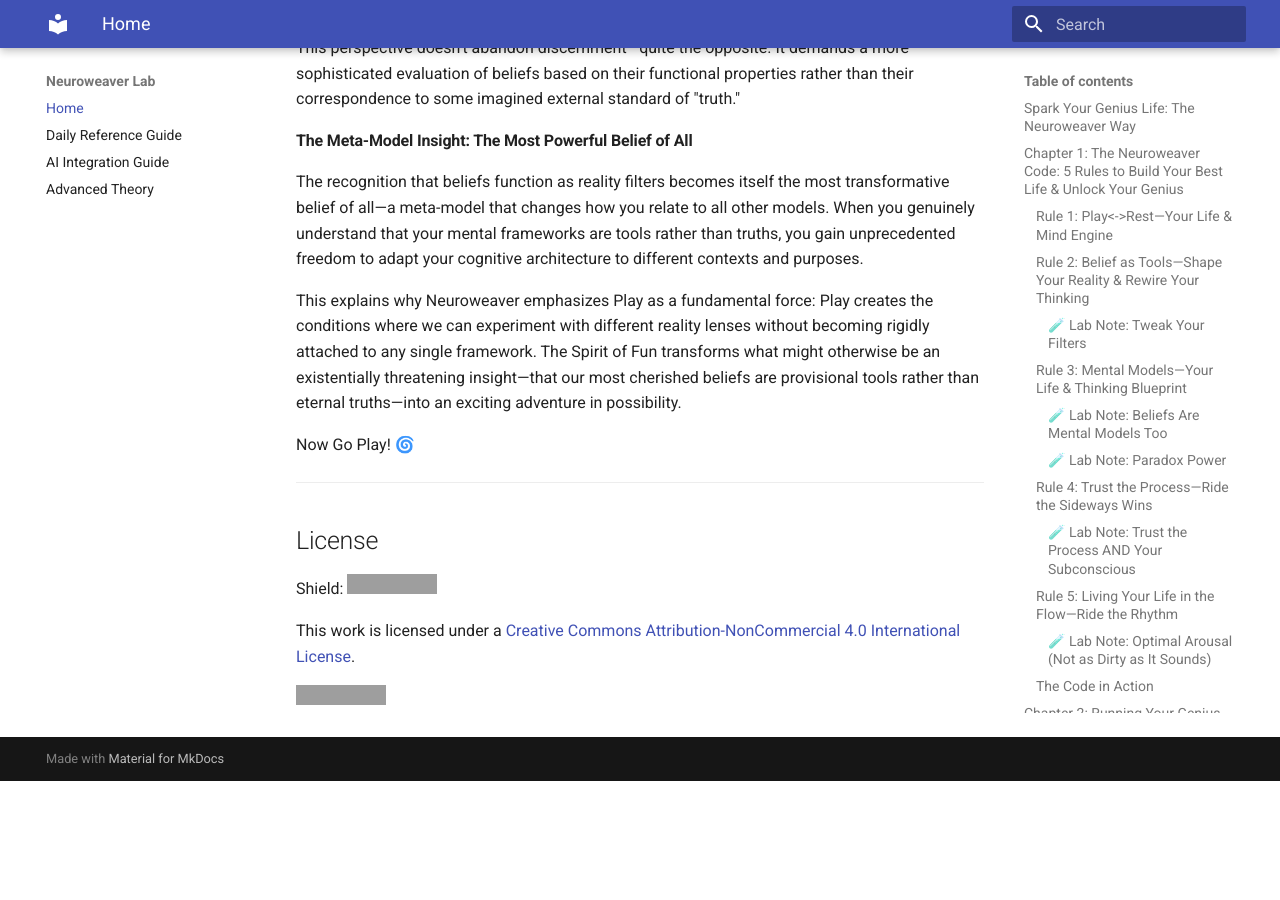
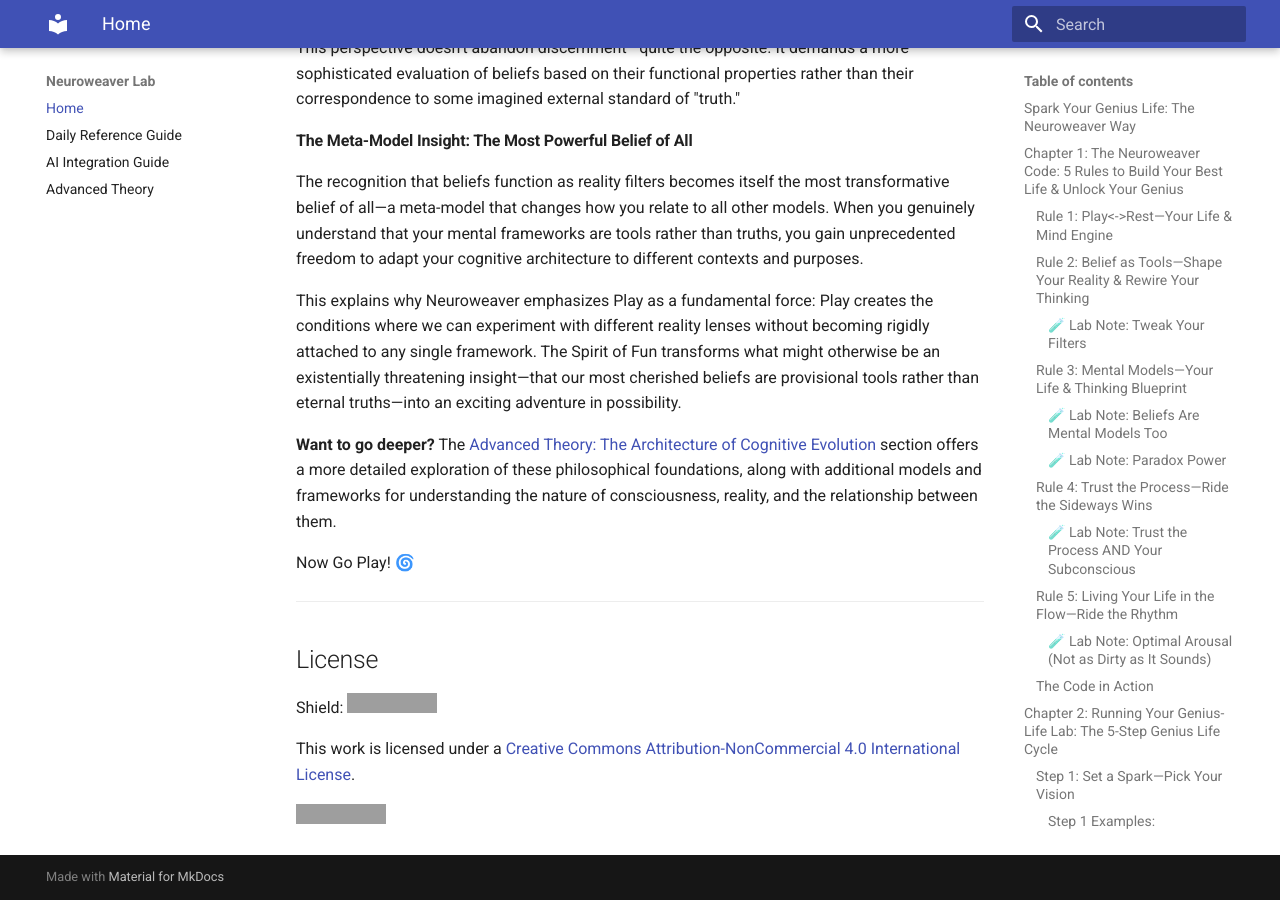
Before and after one commit to phillipclapham/neuroweaver, an MkDocs documentation site: the page built from docs/index.md, in a window 1280 px wide and 900 px high, scrolled down 33139 px. Built offline with MkDocs 1.6.1 and Material for MkDocs 9.7.7, drawn with Linux system fonts in a browser that asks for light colours; before the commit the page ends 33920 px from its top, so only the background shows below that; grey boxes are pictures that could not be loaded.

Commit message:
book refinements

```diff
--- a/docs/index.md
+++ b/docs/index.md
@@ -788,6 +788,8 @@ The recognition that beliefs function as reality filters becomes itself the most
 
 This explains why Neuroweaver emphasizes Play as a fundamental force: Play creates the conditions where we can experiment with different reality lenses without becoming rigidly attached to any single framework. The Spirit of Fun transforms what might otherwise be an existentially threatening insight—that our most cherished beliefs are provisional tools rather than eternal truths—into an exciting adventure in possibility.
 
+**Want to go deeper?** The [Advanced Theory: The Architecture of Cognitive Evolution](Advanced_Theory.md) section offers a more detailed exploration of these philosophical foundations, along with additional models and frameworks for understanding the nature of consciousness, reality, and the relationship between them.
+
 Now Go Play! 🌀
 
 ---
```
Also changed, not shown: README.md (+2 -0 lines), site/index.html, site/search/search_index.json.
